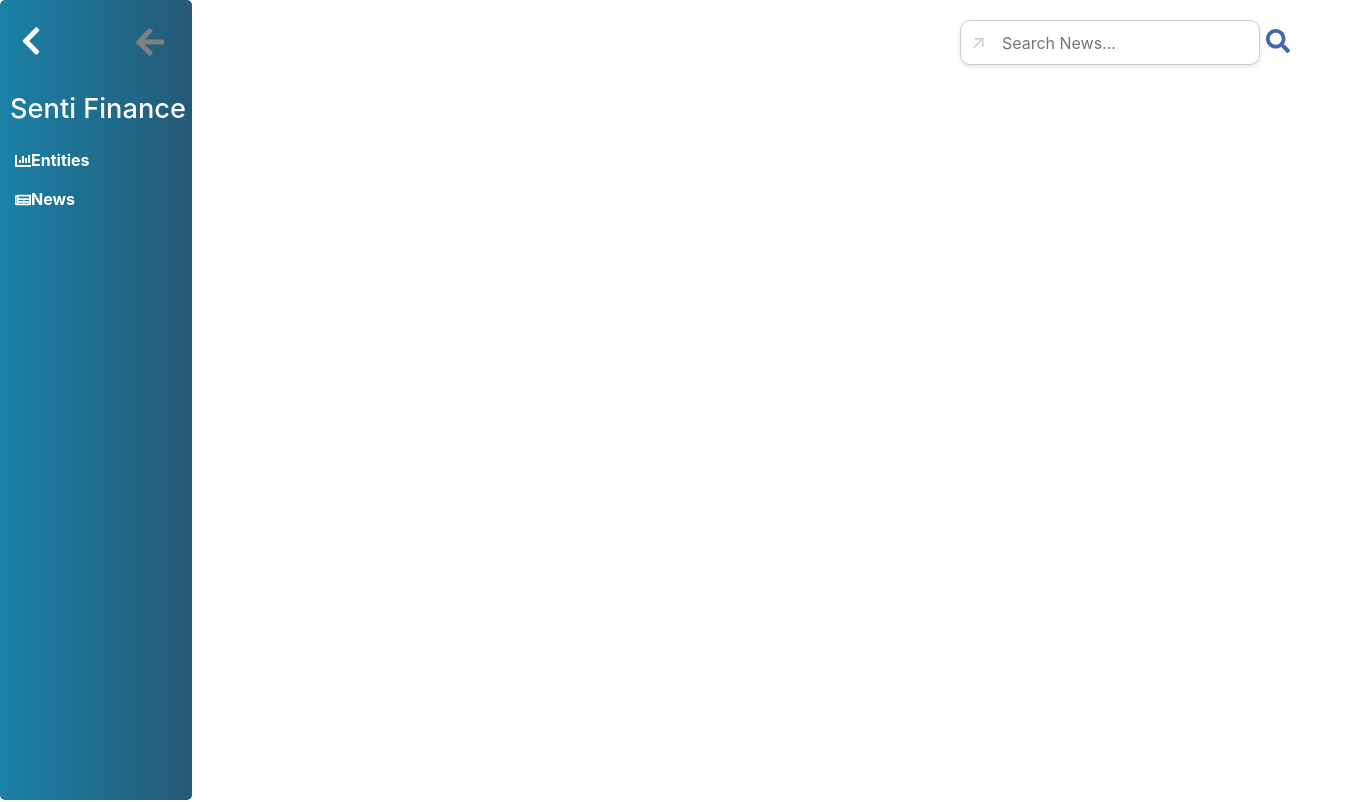
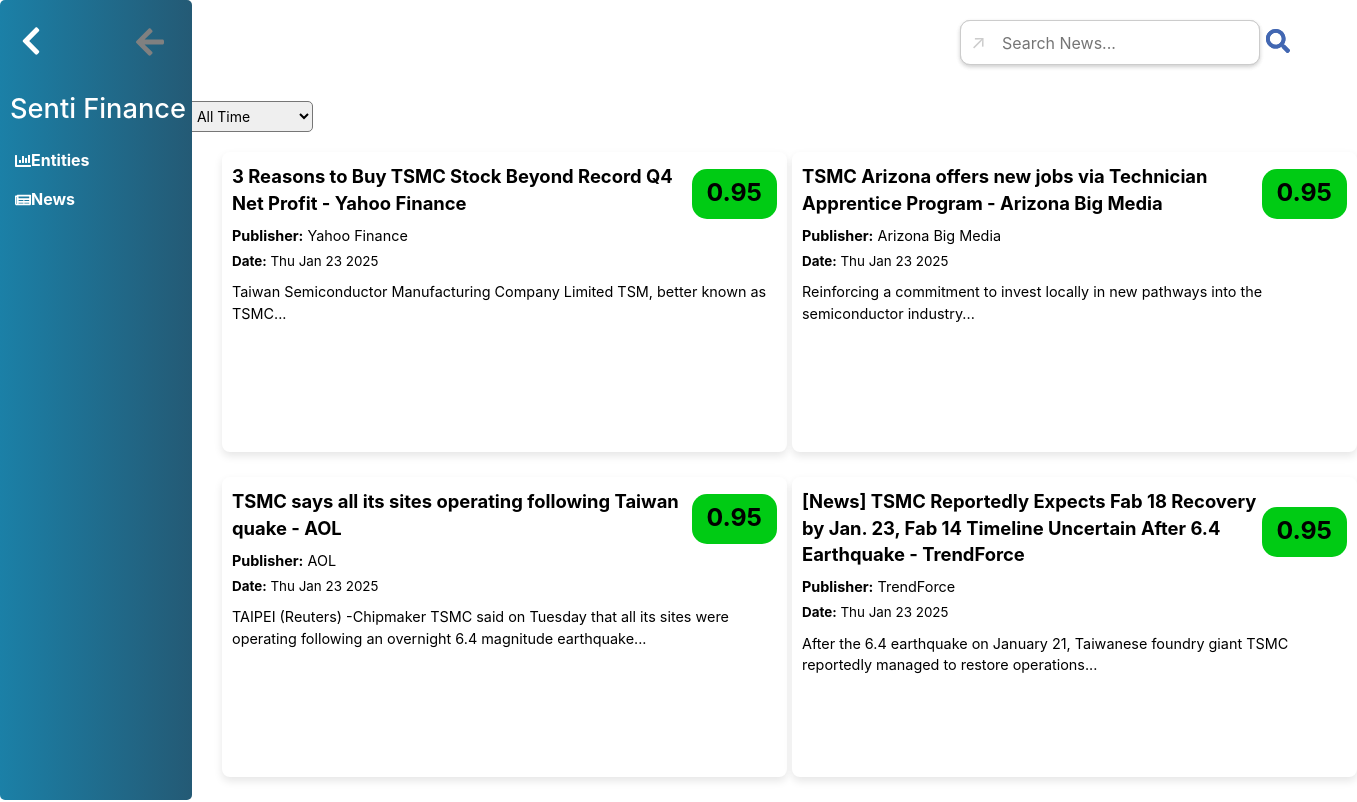
Before and after one commit to Shangwee/IS484-T2, a React (Create React App) app: page /NewsPage in a window 1280 px wide. Shown: the top 802 px of the page, 1357 px wide, since content can reach past the window. Built offline with nearby package versions, Linux system fonts and the light colour scheme.

Commit message:
filter by date

```diff
--- a/src/App.js
+++ b/src/App.js
@@ -4,13 +4,13 @@
 import Sidebar from './components/Sidebar';
 import Header from './components/Header';
 import Entity from './components/entity/Entity';
-import SentimentScore from './components/ui/SentimentScore';
-import EntityNews from './components/entity/EntityNews';
+import SentimentScore from './components/ui/Sentimentscore';
+import EntityNews from './components/entity/Entitynews';
 import NewsPage from './pages/News/NewsPage';
 import IndividualNewsPage from './pages/News/IndividualNewsPage';
 import EntitiesPage from './pages/Entities/EntitiesPage';
 import Price from './components/ui/Price';
-import SearchBar from './components/ui/SearchBar';
+import SearchBar from './components/ui/Searchbar';
 import './styles/App.css';
 
 function App() {
--- a/src/components/Header.jsx
+++ b/src/components/Header.jsx
@@ -1,6 +1,6 @@
 import React from 'react';
-import Searchbar from './ui/SearchBar';
-import Backbutton from './ui/BackButton';
+import Searchbar from './ui/Searchbar';
+import Backbutton from './ui/Backbutton';
 import { useLocation } from 'react-router-dom';
 
 const routePaths = ['/Entitiespage', '/Newspage'];
--- a/src/components/entity/EntitiesSummary.jsx
+++ b/src/components/entity/EntitiesSummary.jsx
@@ -1,7 +1,7 @@
 import React from 'react';
 import 'bootstrap/dist/css/bootstrap.min.css';
 import { Container, Row, Col } from 'react-bootstrap';
-import SentimentScore from '../ui/SentimentScore';
+import SentimentScore from '../ui/Sentimentscore';
 import { Link } from 'react-router-dom';
 // Dummy news data
 const entityData = [
--- a/src/components/entity/Entitynews.jsx
+++ b/src/components/entity/Entitynews.jsx
@@ -1,7 +1,7 @@
 import React, { useState } from 'react';
 import 'bootstrap/dist/css/bootstrap.min.css';
 import { Container, Row, Col, Pagination } from 'react-bootstrap';
-import SentimentScore from '../ui/SentimentScore';
+import SentimentScore from '../ui/Sentimentscore';
 import { Link } from 'react-router-dom';
 import { useLocation } from 'react-router-dom';
 
--- /dev/null
+++ b/src/components/news/Filter.jsx
@@ -0,0 +1,35 @@
+import React from "react";
+
+const Filter = ({ onFilterChange }) => {
+  return (
+    <div style={styles.filterContainer}>
+      <label htmlFor="filter" style={styles.filterLabel}>Filter by Date:</label>
+      <select id="filter" onChange={(e) => onFilterChange(e.target.value)} style={styles.filterDropdown}>
+        <option value="all">All Time</option>
+        <option value="24">Last 24 Hours</option>
+        <option value="48">Last 48 Hours</option>
+        <option value="7d">Last 7 Days</option>
+      </select>
+    </div>
+  );
+};
+
+const styles = {
+  filterContainer: {
+    display: "flex",
+    alignItems: "center",
+    gap: "10px",
+    marginBottom: "20px",
+  },
+  filterLabel: {
+    fontSize: "14px",
+    fontWeight: "bold",
+  },
+  filterDropdown: {
+    padding: "5px",
+    fontSize: "14px",
+    borderRadius: "5px",
+  },
+};
+
+export default Filter;
--- a/src/components/news/News.jsx
+++ b/src/components/news/News.jsx
@@ -6,6 +6,7 @@
 import 'bootstrap/dist/css/bootstrap.min.css';
 import Pagination from 'react-bootstrap/Pagination';
 import SearchBar from '../ui/Searchbar';
+import Filter from "./Filter";
 
 // Dummy news data
 const newsData = [
@@ -333,40 +334,50 @@
   const styles = {
     newsBox: {
       position: 'relative',
-      marginLeft: '145px',
+      marginLeft: '140px',
       height: '300px',
       width: '565px',
       borderRadius: '8px',
       boxShadow: '0 4px 8px rgba(0, 0, 0, 0.1)',
-      padding: '20px',
+      padding: '10px',
       backgroundColor: '#fff',
-      marginBottom: '20px',
+      marginBottom: '1px',
+    },
+    headerContainer: {
+      display: 'flex',  // Ensures header & sentiment score are in the same row
+      justifyContent: 'space-between',  // Pushes them apart
+      alignItems: 'center',  // Aligns them vertically
+      width: '100%',  // Ensures full width usage
     },
     newsHeader: {
-      fontSize: 'calc(10px + 1vw)', // Dynamic font size
+      fontSize: 'calc(9px + 1vw)',
       fontWeight: 'bold',
       color: 'black',
+      margin: 0, // Prevents unnecessary margin causing misalignment
+      marginBottom: '10px',
     },
     newsSummary: {
-      fontSize: 'calc(12px + 0.5vw)', // Dynamic font size
+      fontSize: 'calc(8px + 0.5vw)', // Dynamic font size
       color: 'black',
+      marginBottom: '5px',
     },
     newsDate: {
-      fontSize: 'calc(12px + 0.5vw)', // Dynamic font size
+      fontSize: 'calc(7px + 0.5vw)', // Dynamic font size
       color: 'black',
+      marginBottom: '10px',
     },
     newsLink: {
-      fontSize: 'calc(12px + 0.5vw)', // Dynamic font size
+      fontSize: 'calc(12px + 0.5vw)',
       color: 'black',
       textDecoration: 'none',
     },
     sentimentScore: {
-      fontSize: '14px',
+      fontSize: '8px',
       color: 'black',
       fontWeight: 'bold',
-      position: 'absolute',
       top: '20px',
-      right: '10px',
+      right: '15px',
+      textAlign: 'right', // Aligns it properly
     },
     paginationWrapper: {
       marginTop: '20px',
@@ -374,43 +385,53 @@
       justifyContent: 'center',
       alignItems: 'center',
     },
+    noNewsMessageContainer: {
+      height: '500px', // Same height as your news box
+      display: 'flex',
+      alignItems: 'center',
+      justifyContent: 'center',
+    },
+  };
 
-  };
   const [searchTerm, setSearchTerm] = useState('');
   const [currentPage, setCurrentPage] = useState(1);
+  const [filter, setFilter] = useState("all"); // Store selected filter
   const newsPerPage = 4;
-
-  // Filter news based on search term
-  const filteredNews = newsData.filter((news) =>
-    news.title.toLowerCase().includes(searchTerm.toLowerCase())
-    // || news.publisher.toLowerCase().includes(searchTerm.toLowerCase())
-    // || news.summary.toLowerCase().includes(searchTerm.toLowerCase())
-  );
+  const now = new Date();
 
   // Handle search term change
   const handleSearchChange = (term) => {
-    console.log('Search Term:', term);  // Check the updated search term
-    setSearchTerm(term); // Update search term in the parent component
+    console.log('Search Term:', term);
+    setSearchTerm(term);
   };
 
-  // Calculate total pages only if filteredNews has data
+  // Handle filter change
+  const handleFilterChange = (selectedFilter) => {
+    console.log('Selected Filter:', selectedFilter);
+    setFilter(selectedFilter);
+    setCurrentPage(1); // Reset to first page when filtering
+  };
+
+  // Filter news based on date range
+  const filteredNews = newsData
+    .filter((news) => {
+      const newsDate = new Date(news.published_date);
+      const hoursAgo = (now - newsDate) / (1000 * 60 * 60); // Convert to hours
+
+      if (filter === "24") return hoursAgo <= 24;
+      if (filter === "48") return hoursAgo <= 48;
+      if (filter === "7d") return hoursAgo <= 168; // 7 days * 24 hours
+      return true; // "All Time" (default)
+    })
+    .filter((news) => news.title.toLowerCase().includes(searchTerm.toLowerCase()));
+
+  // Calculate total pages
   const totalPages = filteredNews.length > 0 ? Math.ceil(filteredNews.length / newsPerPage) : 1;
 
   // Get the news for the current page
   const indexOfLastNews = currentPage * newsPerPage;
-  console.log(indexOfLastNews);
   const indexOfFirstNews = indexOfLastNews - newsPerPage;
-
-  // const cleanedNewsData = newsData.filter(Boolean);
-  const currentNews = filteredNews.length > 0 ? filteredNews.slice(indexOfFirstNews, indexOfLastNews) : [];
-
-  console.log("Current Page:", currentPage);
-  console.log("Total Pages:", totalPages);
-  console.log("Index of First News:", indexOfFirstNews);
-  console.log("Index of Last News:", indexOfLastNews);
-  console.log("Current News Length:", currentNews.length);
-  console.log("Total News Items:", newsData.length);
-  console.log("Current News Data:", currentNews);
+  const currentNews = filteredNews.slice(indexOfFirstNews, indexOfLastNews);
 
   // Handle pagination
   const paginate = (pageNumber) => {
@@ -437,53 +458,58 @@
         {number}
       </Pagination.Item>
     );
-
-  }return (
-    <Container>
-      <h2 className="text-center my-4">Latest News</h2>
-      <SearchBar onSearchChange={handleSearchChange} />
-
-      <Row>
-        {currentNews.map((news, index) => {
-          if (!news) {
-            console.warn(`News item at index ${index} is missing or undefined`);
-            return null;
   }
 
 return (
+  <Container>
+    <h2 className="text-center my-4">Latest News</h2>
+    <Filter onFilterChange={handleFilterChange} />
+    <SearchBar onSearchChange={handleSearchChange} />
+
+    {/* Wrap the news content inside a div */}
+    <div>
+      {currentNews.length > 0 ? (
+        <Row>
+          {currentNews.map((news, index) => (
             <Col key={news.id || index} md={6} className="mb-4">
               <div style={styles.newsBox}>
+                <div style={styles.headerContainer}>
                   <h4 style={styles.newsHeader}>
                     <Link
                       to='/Individualnewspage'
-                    state= {{ id: news.id }}
+                      state={{ id: news.id }}
                       rel="noopener noreferrer"
-                    style={styles.newsLink}>
+                      style={styles.newsLink}
+                    >
                       {news.title}
                     </Link>
                   </h4>
-                <p style={styles.newsSummary}><strong>Publisher:</strong> {news.publisher}</p>
-                <p style={styles.newsDate}><strong>Date:</strong> {new Date(news.published_date).toDateString()}</p>
-                <p style={styles.newsSummary}>{news.description?.slice(0, 150)}...</p>
-                {/* SentimentScore component */}
                   <div style={styles.sentimentScore}>
                     <SentimentScore sentiment={news.sentiment || "N/A"} />
                   </div>
                 </div>
+                <p style={styles.newsSummary}><strong>Publisher:</strong> {news.publisher}</p>
+                <p style={styles.newsDate}><strong>Date:</strong> {new Date(news.published_date).toDateString()}</p>
+                <p style={styles.newsSummary}>{news.description?.slice(0, 1000)}</p>
+              </div>
             </Col>
-          );
-        })}
+          ))}
         </Row>
+      ) : (
+        // Show the "No news available" message in the same space as the Row
+        <div style={styles.noNewsMessageContainer}>
+          <p className="text-center" style={{ fontSize: '16px', fontWeight: 'bold', color: 'black' }}>No news available.</p>
+        </div>
+      )}
+    </div>
 
     {/* Pagination Controls */}
     <div style={styles.paginationWrapper}>
-        <Pagination>
-          {paginationItems}
-        </Pagination>
+      <Pagination>{paginationItems}</Pagination>
     </div>
   </Container>
 );
-};
+}
 
 export default News;
 
--- a/src/components/news/NewsSources.jsx
+++ b/src/components/news/NewsSources.jsx
@@ -1,7 +1,7 @@
 import React from 'react';
 import 'bootstrap/dist/css/bootstrap.min.css';
 import { Container, Row, Col } from 'react-bootstrap';
-import SentimentScore from '../ui/SentimentScore';
+import SentimentScore from '../ui/Sentimentscore';
 import { Link } from 'react-router-dom';
 import { useLocation } from 'react-router-dom';
 
@@ -122,14 +122,16 @@
       <Row style={{ display: 'flex', flexWrap: 'wrap', gap: '20px' }}>
         {filteredNewsData.map((newsItem) => (
           <Col key={newsItem.id} md={5} className="mb-4 ml-4" style={{ display: 'flex' }}>
-             <Link
+
+            <div style={styles.newsBox} className="news-box">
+              <Link
               to={newsItem.url}
               target="_blank"
               rel="noopener noreferrer"
               style={styles.newsLink}
               >
-            <div style={styles.newsBox} className="news-box">
-              <h4 style={styles.newsHeader}>{newsItem.title}</h4>
+                <h4 style={styles.newsHeader}>{newsItem.title}</h4>
+              </Link>
               <div style={styles.sentiment}>
                 <SentimentScore  newsId={newsItem.id} />
               </div>
@@ -141,8 +143,6 @@
 
 
             </div>
-            </Link>
-
           </Col>
         ))}
       </Row>
--- a/src/pages/News/NewsPage.jsx
+++ b/src/pages/News/NewsPage.jsx
@@ -1,5 +1,5 @@
 import React from 'react';
-import News from '../../components/news/NewsSources';
+import News from '../../components/news/News';
 function NewsPage() {
   console.log('Rendering News Page');
   return (
```
Lines whose indentation alone changed are shown as unchanged.
